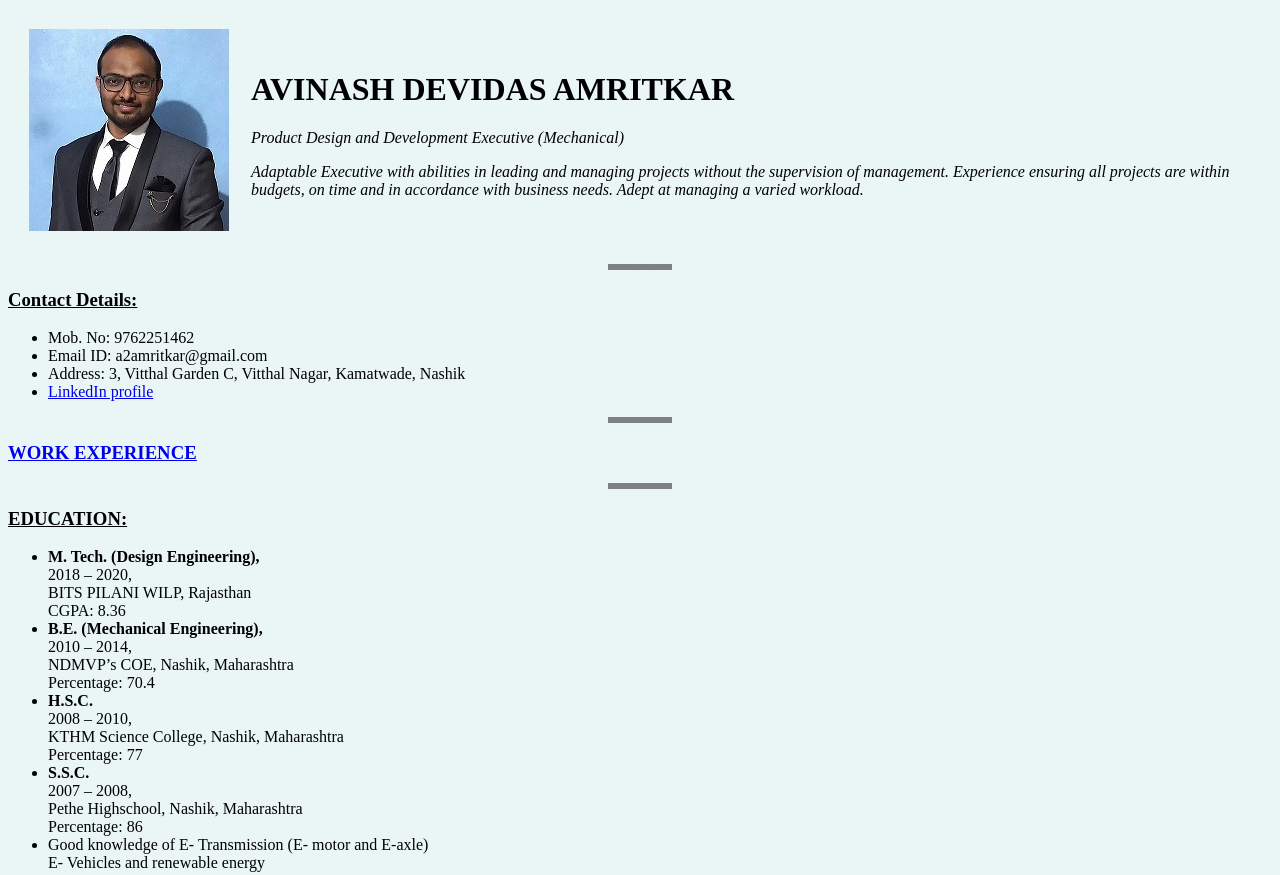
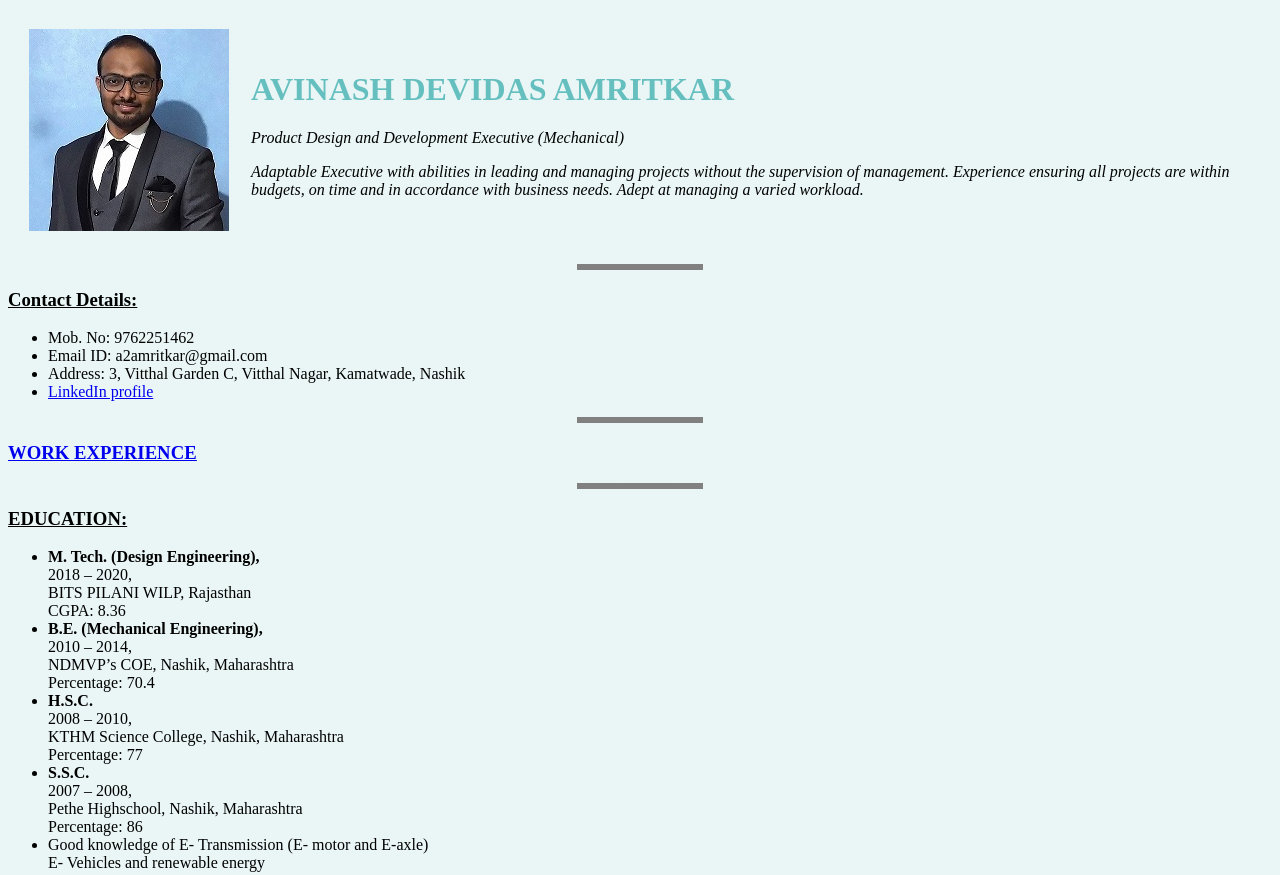
Before and after one commit to Avin2026/CV, a plain HTML site: page index.html in a window 1280 px wide. Shown: the top 875 px of the page. Drawn offline with Linux system fonts and the light colour scheme.

Commit message:
Update styles.css

```diff
--- a/styles.css
+++ b/styles.css
@@ -1,11 +1,15 @@
 body {
     background-color: #EAF6F6;
     }
+
+h1 {
+    color: #66BFBF
+}
 
 hr {
     border-style: none;
     border-top-style: dotted;
     border-color: grey;
     border-width: 5px;
-    width: 5%;
+    width: 10%;
 }
```
